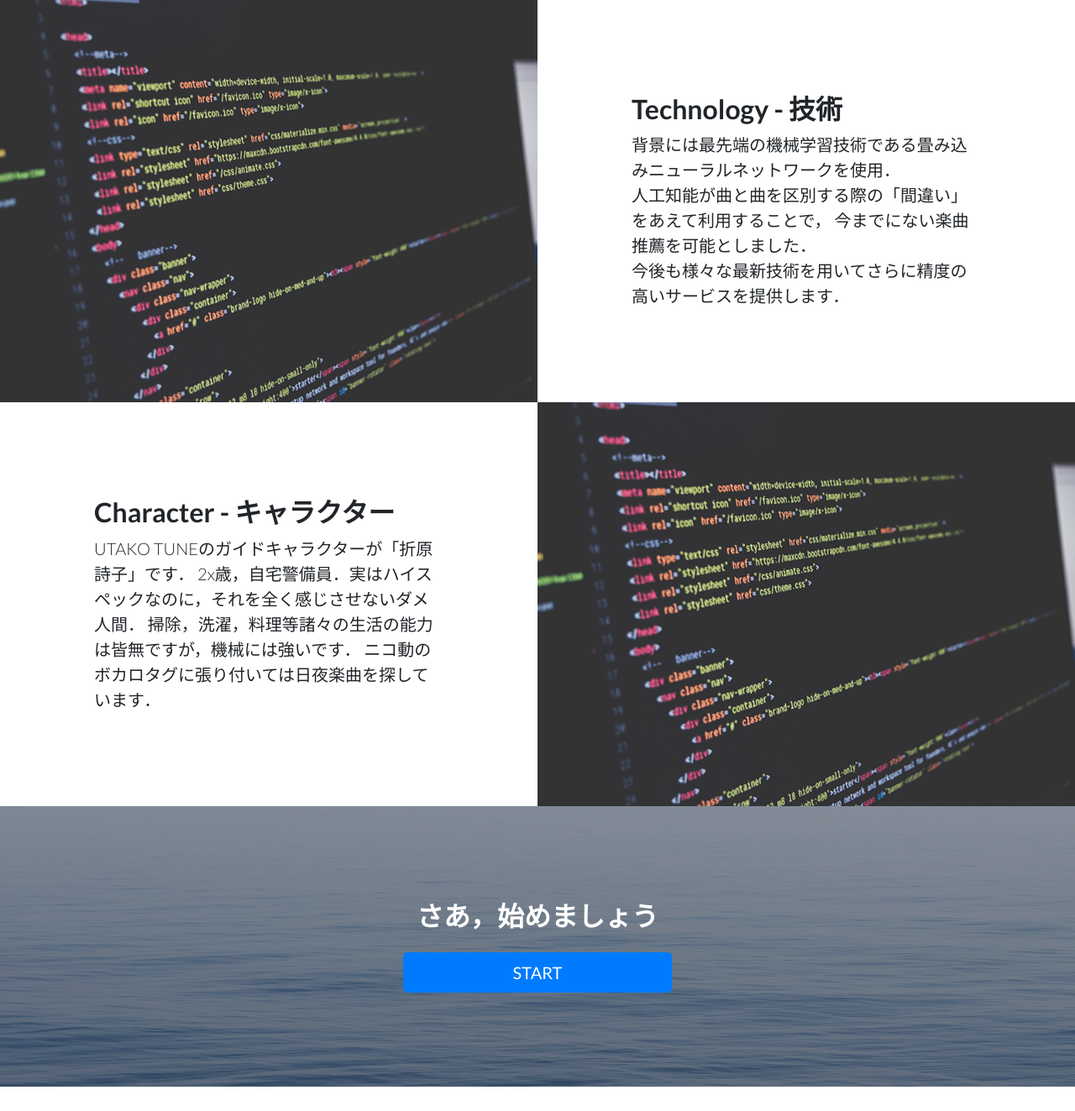
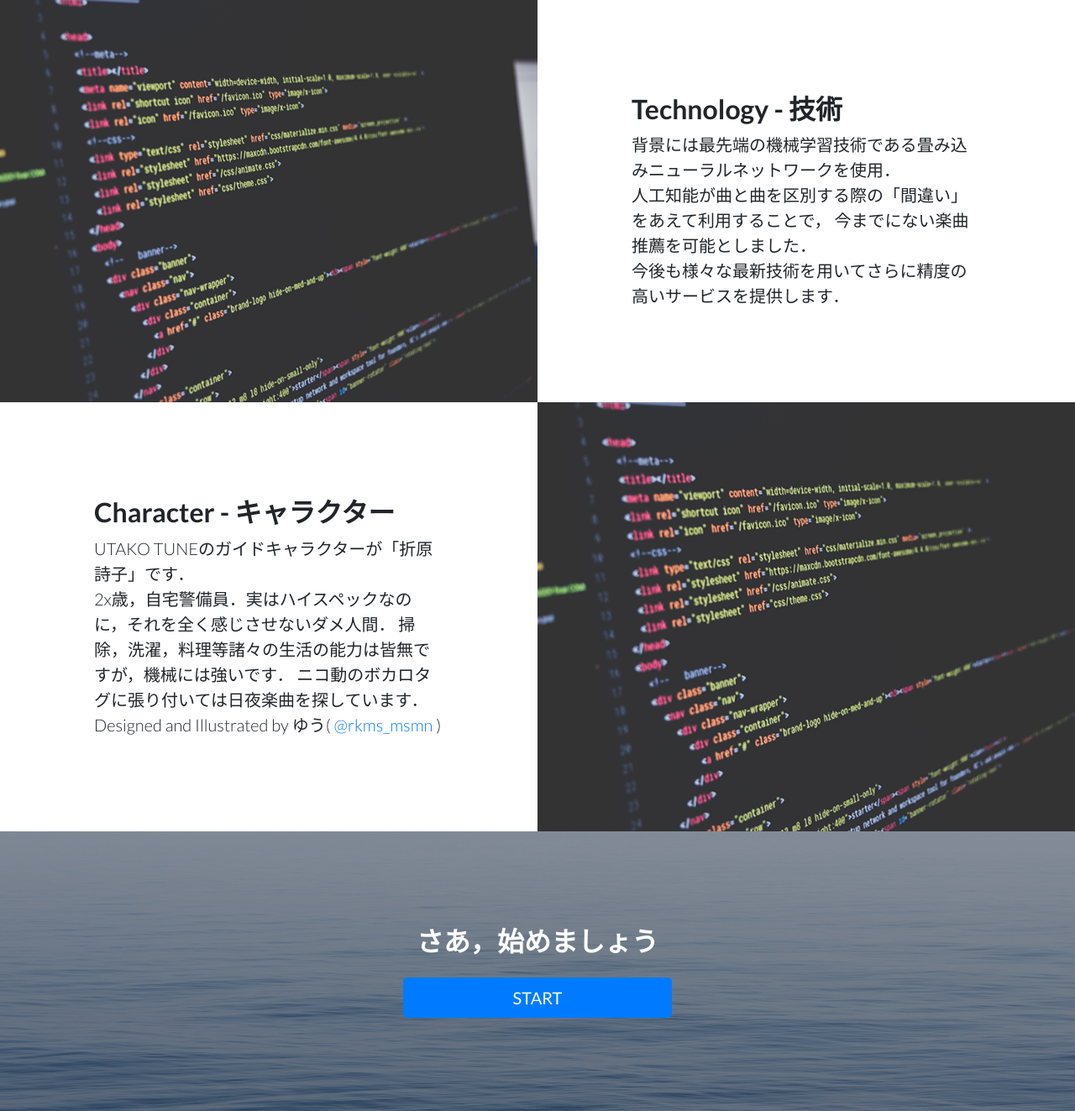
Before and after one commit to UtakoTuneProj/UtakoSite, a Django app: template UtakoSite/templates/flatpages/index.html in a window 1280 px wide. Shown: the part 1880-3203 px from the top of the page at 84% size. Run offline with Django 3.2, Linux system fonts and the light colour scheme; the template is opened without the code that fills it, so the values that code supplies are empty; some libraries are stand-ins or nearby versions.

Commit message:
change flatpages/index.html: change sentence

```diff
--- a/UtakoSite/templates/flatpages/index.html
+++ b/UtakoSite/templates/flatpages/index.html
@@ -101,10 +101,13 @@ ABOUT
         <div class="col-lg-6 order-lg-1 my-auto showcase-text">
           <H2>Character - キャラクター</H2>
           <p class="lead mb-0">
-            UTAKO TUNEのガイドキャラクターが「折原 詩子」です．
+            UTAKO TUNEのガイドキャラクターが「折原 詩子」です．<br>
             2x歳，自宅警備員．実はハイスペックなのに，それを全く感じさせないダメ人間．
             掃除，洗濯，料理等諸々の生活の能力は皆無ですが，機械には強いです．
             ニコ動のボカロタグに張り付いては日夜楽曲を探しています．
+          </p>
+          <p class="lead mb-0">
+            Designed and Illustrated by ゆう( <a href="https://twitter.com/rkms_msmn"> &#64;rkms_msmn </a> )
           </p>
         </div>
       </div>
```
